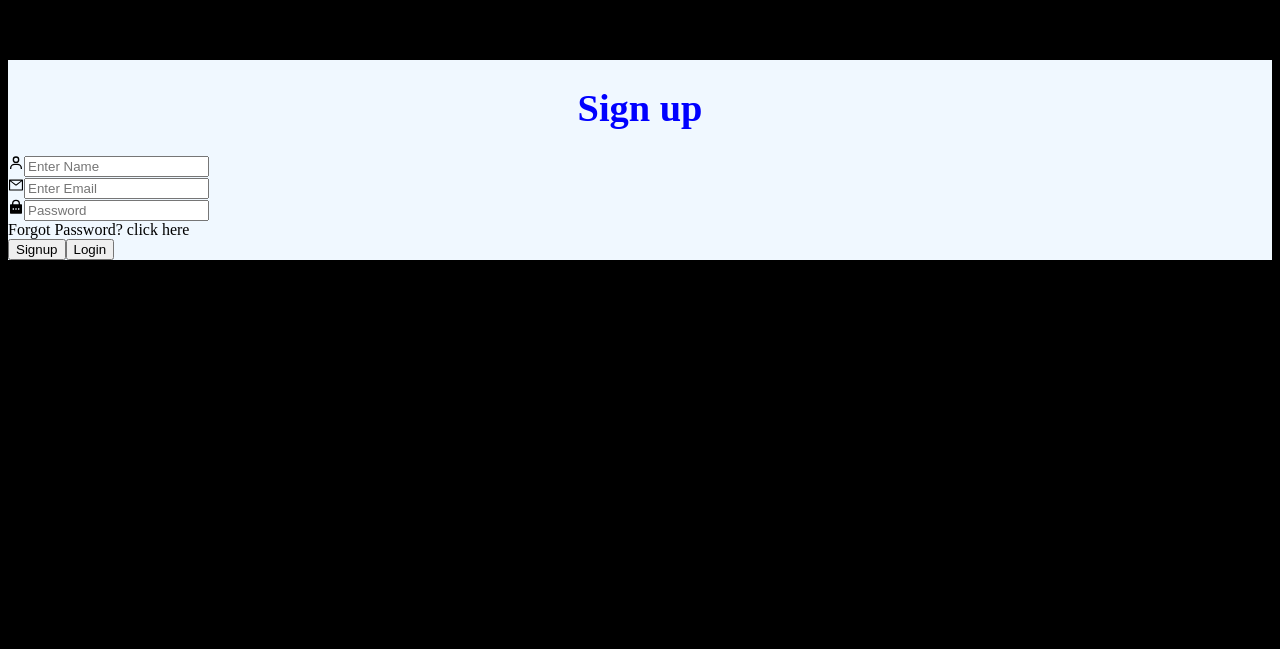
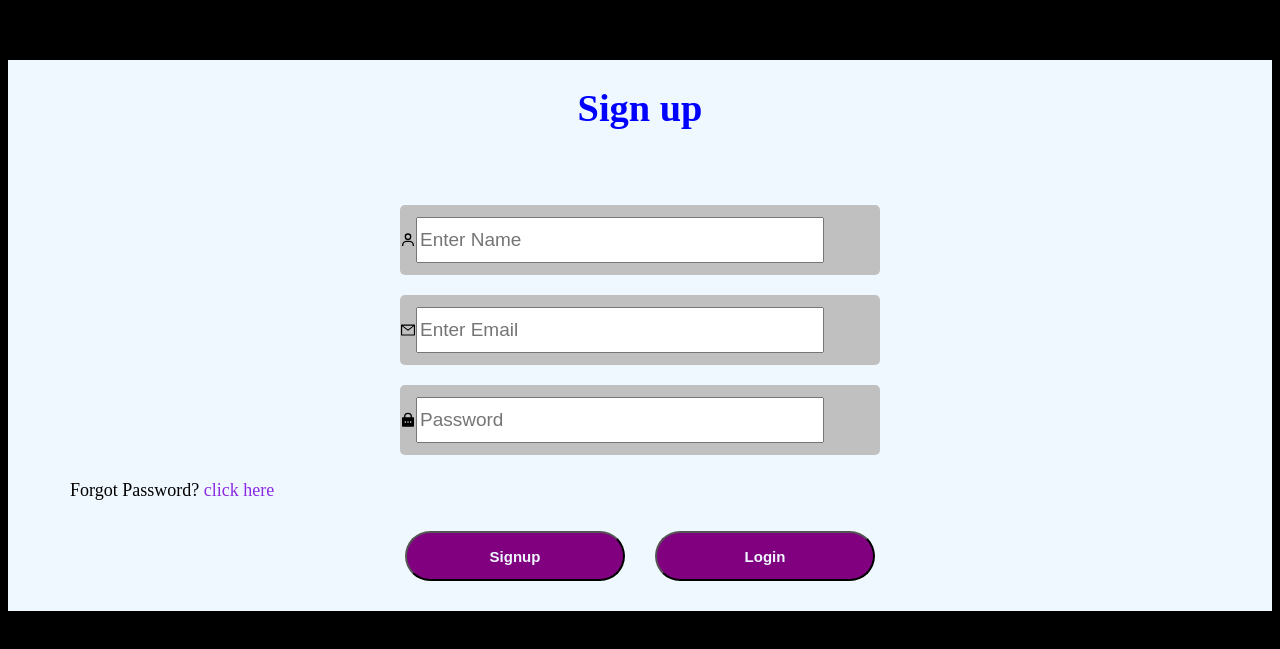
Before and after one commit to kenya194/authentication-page, a React (Create React App) app: page / in a window 1280 px wide. Shown: the part 193-842 px from the top of the page. Before the commit the page ends 800 px from the top, so only its background shows below. Built offline with nearby package versions, Linux system fonts and the light colour scheme.

Commit message:
css update

```diff
--- a/src/components/signup/signup.css
+++ b/src/components/signup/signup.css
@@ -0,0 +1,45 @@
+.password__actions{
+    padding-left: 62px;
+    margin-top: 25px;
+    font-size: 18px;
+}
+
+.password__actions span{
+    color: blueviolet;
+    cursor: pointer;
+}
+
+.button__actions{
+    display: flex;
+    gap: 30px;
+    margin: 30px auto;
+}
+
+.sign__up{
+    display: flex;
+    justify-content: center;
+    align-items: center;
+    width: 220px;
+    height: 50px;
+    color: aliceblue;
+    background: purple;
+    border-radius: 50px;
+    font-size: 15px;
+    font-weight: 700;
+    cursor: pointer;
+
+}
+.log__in{
+    display: flex;
+    justify-content: center;
+    align-items: center;
+    width: 220px;
+    height: 50px;
+    color: aliceblue;
+    background: purple;
+    border-radius: 50px;
+    font-size: 15px;
+    font-weight: 700;
+    cursor: pointer;
+
+}
--- a/src/components/signup/signup.js
+++ b/src/components/signup/signup.js
@@ -11,7 +11,7 @@ const Signup = () => {
         <div className='header'>
           <h1>Sign up</h1>
         </div>
-
+    <div className='inputs'>
         <div className='input'>
           <BiUser />
           <input type='text' placeholder='Enter Name'/>
@@ -26,6 +26,7 @@ const Signup = () => {
           <RiLockPasswordFill />
           <input type='password' placeholder='Password'/>
         </div>
+      </div>
 
         <div className='password__actions'>Forgot Password? <span>click here</span></div>
 
--- a/src/index.css
+++ b/src/index.css
@@ -16,3 +16,26 @@ body{
     color: blue;
     font-size: larger;
 }
+
+.inputs{
+    margin-top: 50px;
+    display: flex;
+    flex-direction: column;
+    gap: 20px;
+}
+
+.input{
+    display: flex;
+    align-items: center;
+    margin: auto;
+    width: 480px;
+    height: 70px;
+    border-radius: 5px;
+    background: silver;
+}
+
+.input input{
+    height: 40px;
+    width: 400px;
+    font-size: 19px;
+}
```
